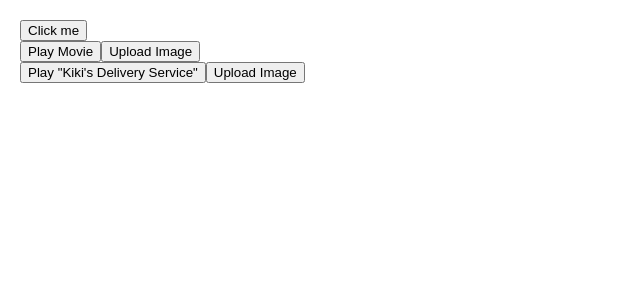
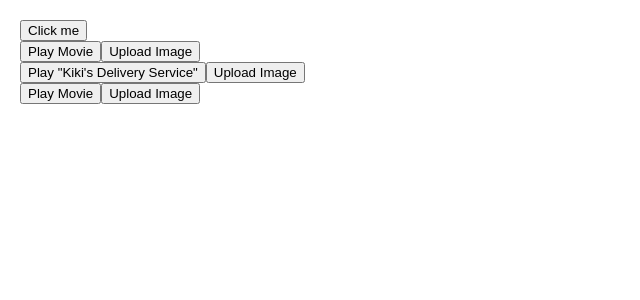
Before and after one commit to zelitosaide/react-js-course, a React (Create React App) app: page / in a window 1280 px wide. Shown: the top 300 px of the page, without its empty margins (0-640 px from the left). Built offline with nearby package versions, Linux system fonts and the light colour scheme.

Commit message:
Responding to Events

```diff
--- a/src/learn/learn-react/adding-interactivity/responding-to-events/index.js
+++ b/src/learn/learn-react/adding-interactivity/responding-to-events/index.js
@@ -3,12 +3,29 @@ export default function Index() {
     <>
       <Button2 />
       <Toolbar2 />
-      <Toolbar />
+      <Toolbar3 />
+      <Toolbar
+        onPlayMovie={function () {
+          alert("Playing!");
+        }}
+        onUploadImage={function () {
+          alert("Uploading!");
+        }}
+      />
     </>
   );
 }
 
-function Toolbar() {
+function Toolbar({ onPlayMovie, onUploadImage }) {
+  return (
+    <div>
+      <Button onClick={onPlayMovie}>Play Movie</Button>
+      <Button onClick={onUploadImage}>Upload Image</Button>
+    </div>
+  );
+}
+
+function Toolbar3() {
   return (
     <div>
       <PlayButton movieName="Kiki's Delivery Service" />
```
